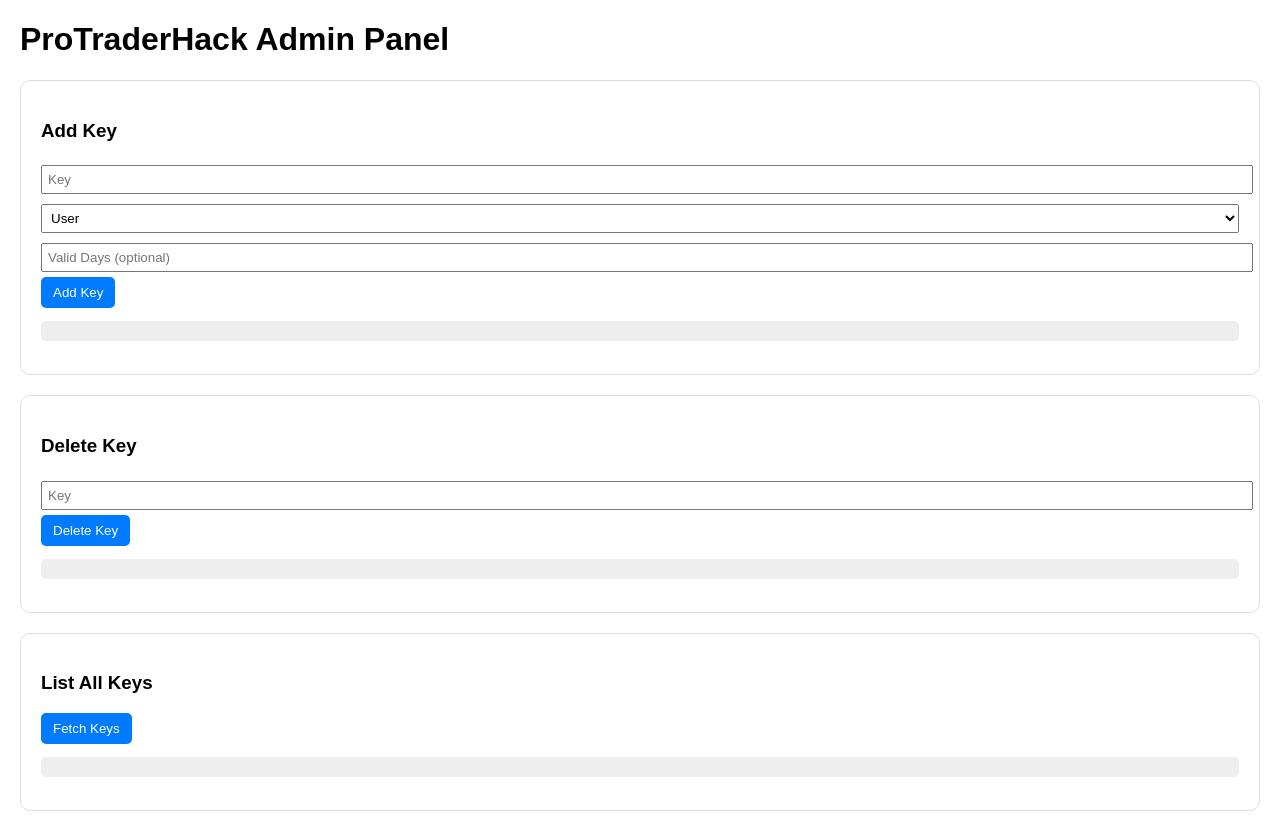
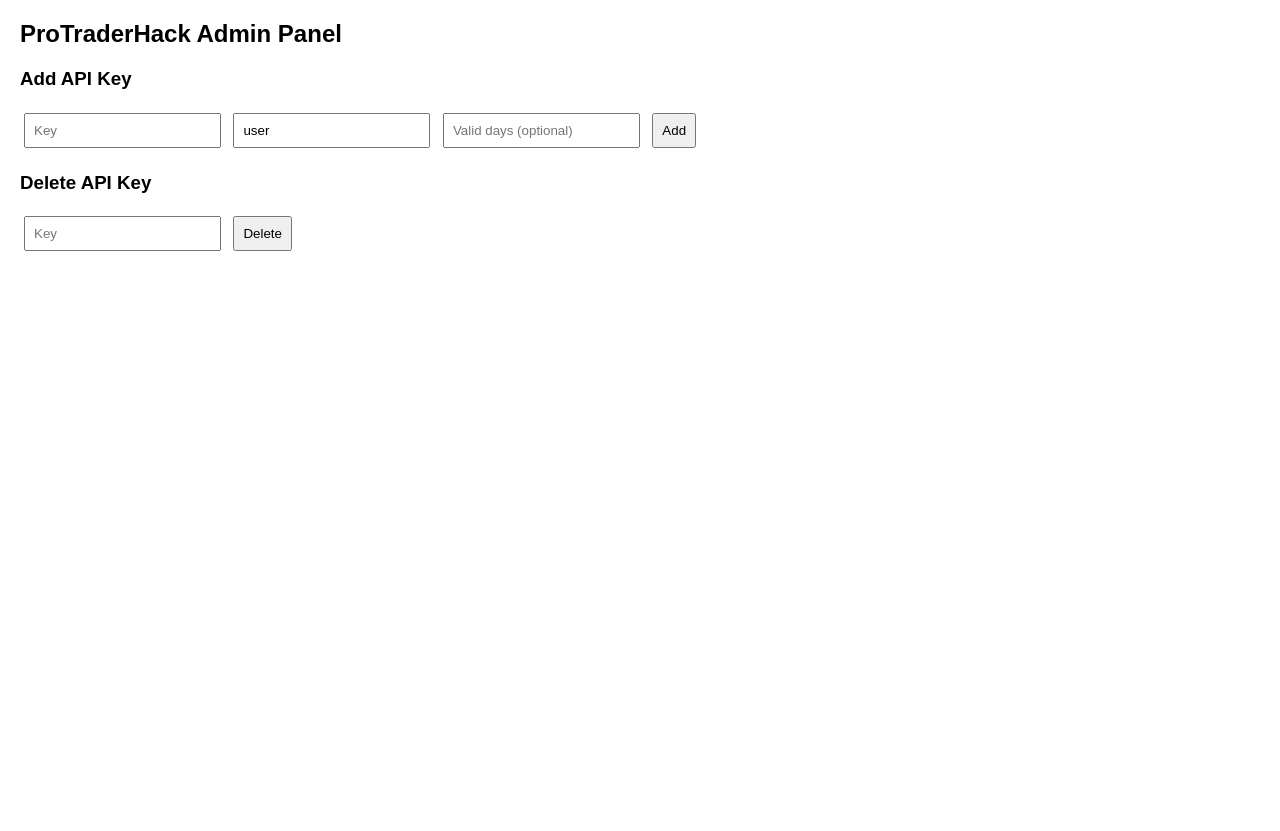
Before and after one commit to ishaangawade06/pth-admin, a Flask app: page / in a window 1280 px wide. After the commit the page ends 251 px from the top, so only its background shows below. Run offline with Flask 3, Linux system fonts and the light colour scheme.

Commit message:
Update admin_index.html

```diff
--- a/templates/admin_index.html
+++ b/templates/admin_index.html
@@ -1,67 +1,40 @@
 <!DOCTYPE html>
 <html>
 <head>
-  <title>PTH Admin</title>
-  <style>
-    body { font-family: Arial, sans-serif; margin: 20px; }
-    .card { border: 1px solid #ddd; padding: 20px; margin-bottom: 20px; border-radius: 10px; }
-    input, select { margin: 5px 0; padding: 5px; width: 100%; }
-    button { padding: 8px 12px; border: none; background: #007bff; color: white; border-radius: 5px; cursor: pointer; }
-    button:hover { background: #0056b3; }
-    pre { background:#eee; padding:10px; border-radius:5px; max-height:200px; overflow:auto; }
-  </style>
+    <title>PTH Admin Panel</title>
+    <style>
+        body { font-family: Arial, sans-serif; margin: 20px; }
+        form { margin-bottom: 20px; }
+        input, button { padding: 8px; margin: 4px; }
+        .flash { padding: 10px; margin-bottom: 10px; border-radius: 4px; }
+        .success { background: #d4edda; color: #155724; }
+        .error { background: #f8d7da; color: #721c24; }
+    </style>
 </head>
 <body>
-  <h1>ProTraderHack Admin Panel</h1>
+    <h2>ProTraderHack Admin Panel</h2>
 
-  <div class="card">
-    <h3>Add Key</h3>
-    <form id="addForm">
-      <input type="text" name="key" placeholder="Key" required />
-      <select name="role">
-        <option value="user">User</option>
-        <option value="owner">Owner</option>
-      </select>
-      <input type="number" name="days" placeholder="Valid Days (optional)" />
-      <button type="submit">Add Key</button>
+    <!-- Flash messages -->
+    {% with messages = get_flashed_messages(with_categories=true) %}
+      {% if messages %}
+        {% for category, msg in messages %}
+          <div class="flash {{ category }}">{{ msg }}</div>
+        {% endfor %}
+      {% endif %}
+    {% endwith %}
+
+    <h3>Add API Key</h3>
+    <form method="post" action="/api/add-key">
+        <input type="text" name="key" placeholder="Key" required>
+        <input type="text" name="role" placeholder="Role (user/owner)" value="user">
+        <input type="number" name="days" placeholder="Valid days (optional)">
+        <button type="submit">Add</button>
     </form>
-    <pre id="addOutput"></pre>
-  </div>
 
-  <div class="card">
-    <h3>Delete Key</h3>
-    <form id="deleteForm">
-      <input type="text" name="key" placeholder="Key" required />
-      <button type="submit">Delete Key</button>
+    <h3>Delete API Key</h3>
+    <form method="post" action="/api/delete-key">
+        <input type="text" name="key" placeholder="Key" required>
+        <button type="submit">Delete</button>
     </form>
-    <pre id="deleteOutput"></pre>
-  </div>
-
-  <div class="card">
-    <h3>List All Keys</h3>
-    <button onclick="listKeys()">Fetch Keys</button>
-    <pre id="keysOutput"></pre>
-  </div>
-
-  <script>
-    async function handleForm(formId, url, outputId) {
-      let form = document.getElementById(formId);
-      form.addEventListener("submit", async (e) => {
-        e.preventDefault();
-        let data = new FormData(form);
-        let res = await fetch(url, { method: "POST", body: data });
-        let json = await res.json();
-        document.getElementById(outputId).innerText = JSON.stringify(json, null, 2);
-      });
-    }
-    handleForm("addForm", "/api/add-key", "addOutput");
-    handleForm("deleteForm", "/api/delete-key", "deleteOutput");
-
-    async function listKeys() {
-      let res = await fetch("/api/list-keys");
-      let data = await res.json();
-      document.getElementById("keysOutput").innerText = JSON.stringify(data, null, 2);
-    }
-  </script>
 </body>
-</html>
+                        </html>
```
